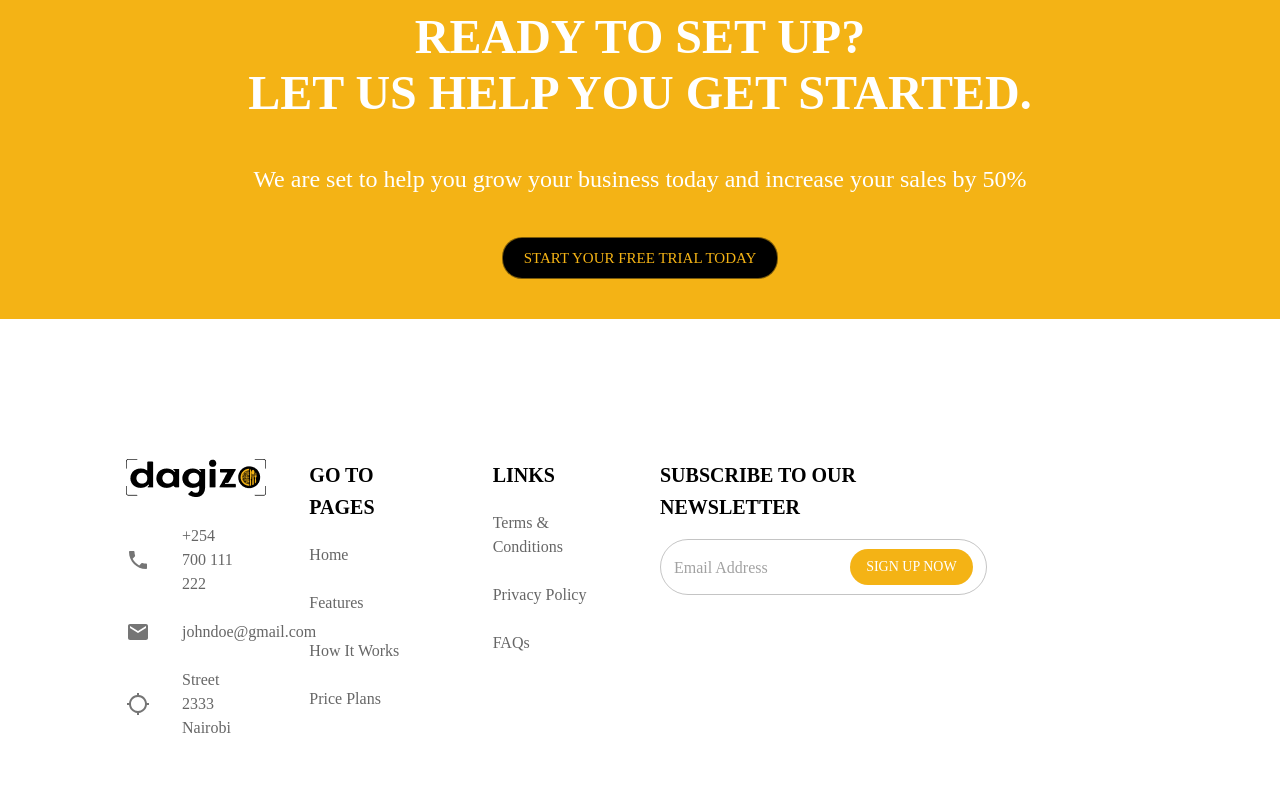
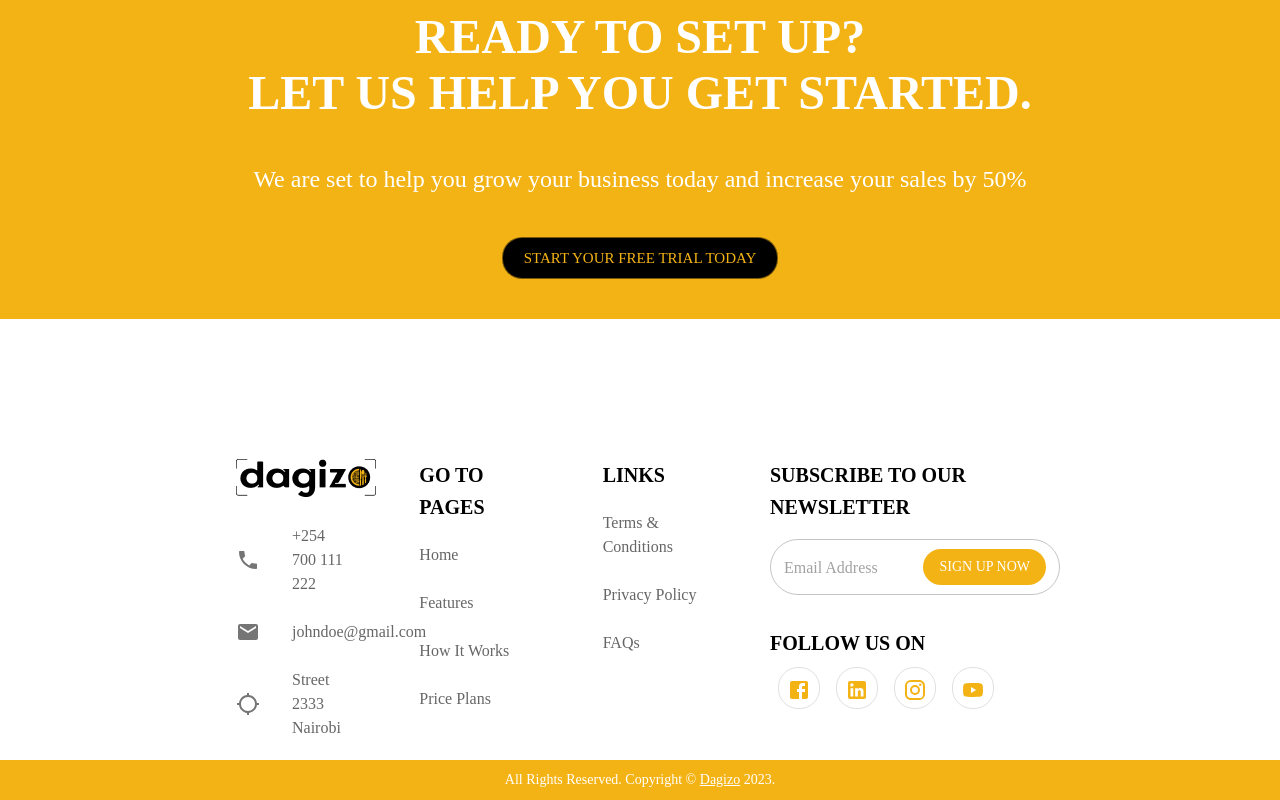
Before and after one commit to Joseph-Mutua/dagizo-landing, a React (Create React App) app: page / in a window 1280 px wide. Shown: the part 5014-5814 px from the top of the page. Built offline with nearby package versions, Linux system fonts and the light colour scheme.

Commit message:
Feat: Add copyright

```diff
--- a/src/pages/LandingPage.js
+++ b/src/pages/LandingPage.js
@@ -12,6 +12,7 @@ import {
   ListItemText,
   TextField,
   InputAdornment,
+  Link,
 } from "@mui/material";
 import Grid from "@mui/material/Unstable_Grid2";
 //Icons
@@ -555,9 +556,9 @@ const LandingPage = () => {
       </Stack>
 
       <Grid container spacing={5} sx={{ mt: 15 }}>
-        <Grid xs={1}></Grid>
-        <Grid container xs={10} spacing={5}>
-          <Grid xs={2}>
+        <Grid xs={2}></Grid>
+        <Grid container xs={8} spacing={5}>
+          <Grid xs={2.5}>
             <Box sx={{ pl: 2 }}>
               <img src={Dagizo_Logo} alt="Dagizo Logo"></img>
             </Box>
@@ -591,7 +592,7 @@ const LandingPage = () => {
               </List>
             </Box>
           </Grid>
-          <Grid xs={2}>
+          <Grid xs={2.5}>
             <Box>
               <Typography
                 variant="h6"
@@ -637,7 +638,7 @@ const LandingPage = () => {
               </List>
             </Box>
           </Grid>
-          <Grid xs={2}>
+          <Grid xs={2.5}>
             {" "}
             <Box>
               <Typography
@@ -679,17 +680,13 @@ const LandingPage = () => {
               </List>
             </Box>{" "}
           </Grid>
-          <Grid xs={4}>
+          <Grid xs={4.5}>
             <Box>
-              <Typography
-                variant="h6"
-                fontWeight="700"
-                sx={{ color: "black" }}
-              >
+              <Typography variant="h6" fontWeight="700" sx={{ color: "black" }}>
                 SUBSCRIBE TO OUR NEWSLETTER
               </Typography>
             </Box>
-            <Box sx={{mt:2}}>
+            <Box sx={{ mt: 2 }}>
               <TextField
                 sx={{
                   "& fieldset": {
@@ -714,12 +711,108 @@ const LandingPage = () => {
                 }}
               />
             </Box>
+
+            <Box sx={{ mt: 4 }}>
+              <Typography variant="h6" fontWeight="700" sx={{ color: "black" }}>
+                FOLLOW US ON
+              </Typography>
+            </Box>
+            <Stack
+              direction="row"
+              justifyContent="flex-start"
+              alignItems="center"
+            >
+              <Stack
+                justifyContent="center"
+                alignItems="center"
+                sx={{
+                  m: 1,
+                  p: 1,
+                  border: 1,
+                  borderRadius: 5,
+                  borderColor: " rgba(102, 102, 102, .2) ",
+                }}
+              >
+                {" "}
+                <Icon>
+                  {" "}
+                  <FacebookIcon sx={{ color: "primary.main" }} />{" "}
+                </Icon>{" "}
+              </Stack>
+              <Stack
+                justifyContent="center"
+                alignItems="center"
+                sx={{
+                  m: 1,
+                  p: 1,
+                  border: 1,
+                  borderRadius: 5,
+                  borderColor: " rgba(102, 102, 102, .2) ",
+                }}
+              >
+                {" "}
+                <Icon sx={{ color: "primary.main" }}>
+                  {" "}
+                  <LinkedInIcon />{" "}
+                </Icon>{" "}
+              </Stack>
+              <Stack
+                justifyContent="center"
+                alignItems="center"
+                sx={{
+                  m: 1,
+                  p: 1,
+                  border: 1,
+                  borderRadius: 5,
+                  borderColor: " rgba(102, 102, 102, .2) ",
+                }}
+              >
+                <Icon sx={{ color: "primary.main" }}>
+                  {" "}
+                  <InstagramIcon />{" "}
+                </Icon>{" "}
+              </Stack>
+
+              <Stack
+                justifyContent="center"
+                alignItems="center"
+                sx={{
+                  m: 1,
+                  p: 1,
+                  border: 1,
+                  borderRadius: 5,
+                  borderColor: " rgba(102, 102, 102, .2) ",
+                }}
+              >
+                {" "}
+                <Icon sx={{ color: "primary.main" }}>
+                  <YouTubeIcon />
+                </Icon>{" "}
+              </Stack>
+            </Stack>
           </Grid>
         </Grid>
-        <Grid xs={1}></Grid>
+        <Grid xs={2}></Grid>
       </Grid>
+
+      <Stack  sx={{ bgcolor: "primary.main", height: 40, alignItems: "center", justifyContent: "center" }}>
+        <Copyright />
+      </Stack>
     </Box>
   );
 };
 
+function Copyright() {
+  return (
+    <Typography variant="body2" color="white" align="center">
+      All Rights Reserved. {"Copyright © "}
+      <Link color="inherit" href="https://your-website.com/">
+       Dagizo
+      </Link>{" "}
+      {new Date().getFullYear()}
+      {"."}
+    </Typography>
+  );
+}
+
 export default LandingPage;
--- a/src/styling/theme.js
+++ b/src/styling/theme.js
@@ -28,7 +28,7 @@ const theme = createTheme({
   typography: {
     fontFamily: ["Mulish"],
     allVariants: {
-      color: "#666666",
+      color: "#666666", //rgba(102, 102, 102, 1)
     },
     button: {
       textTransform: "none",
```
